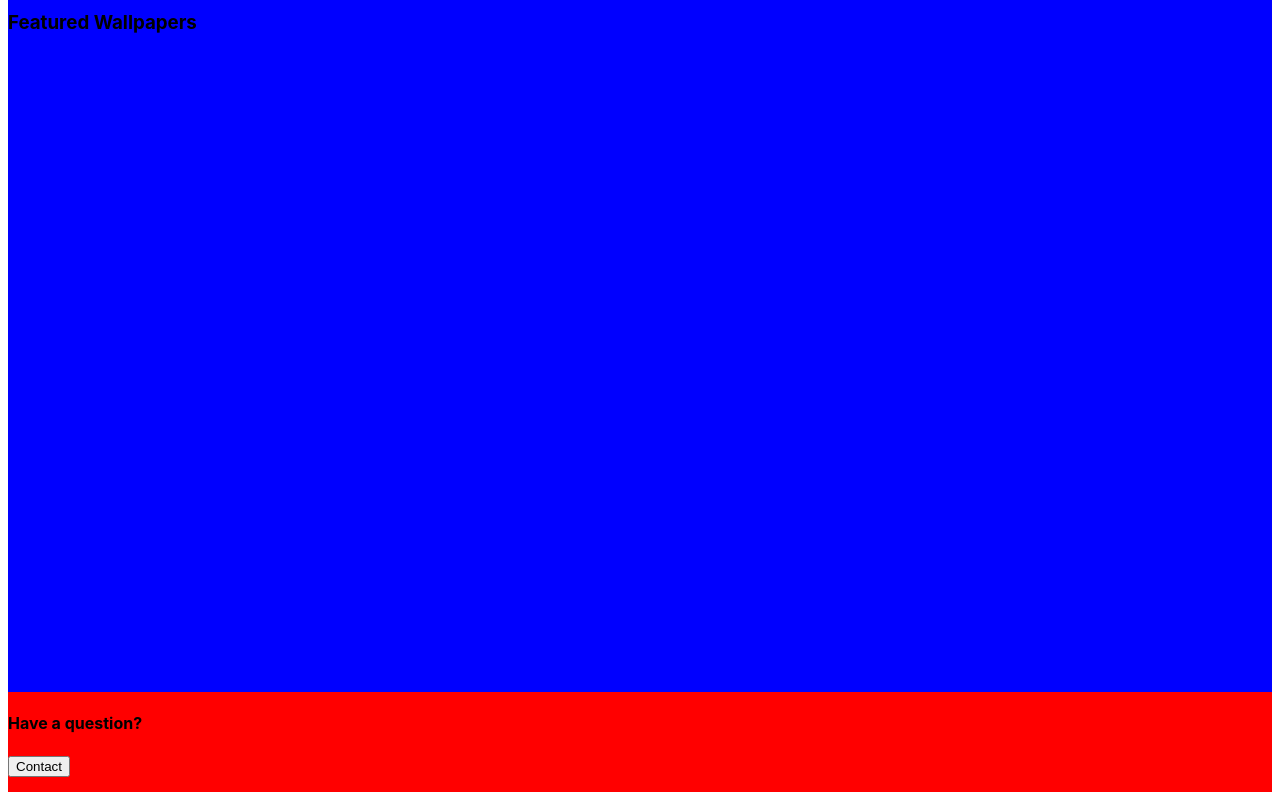
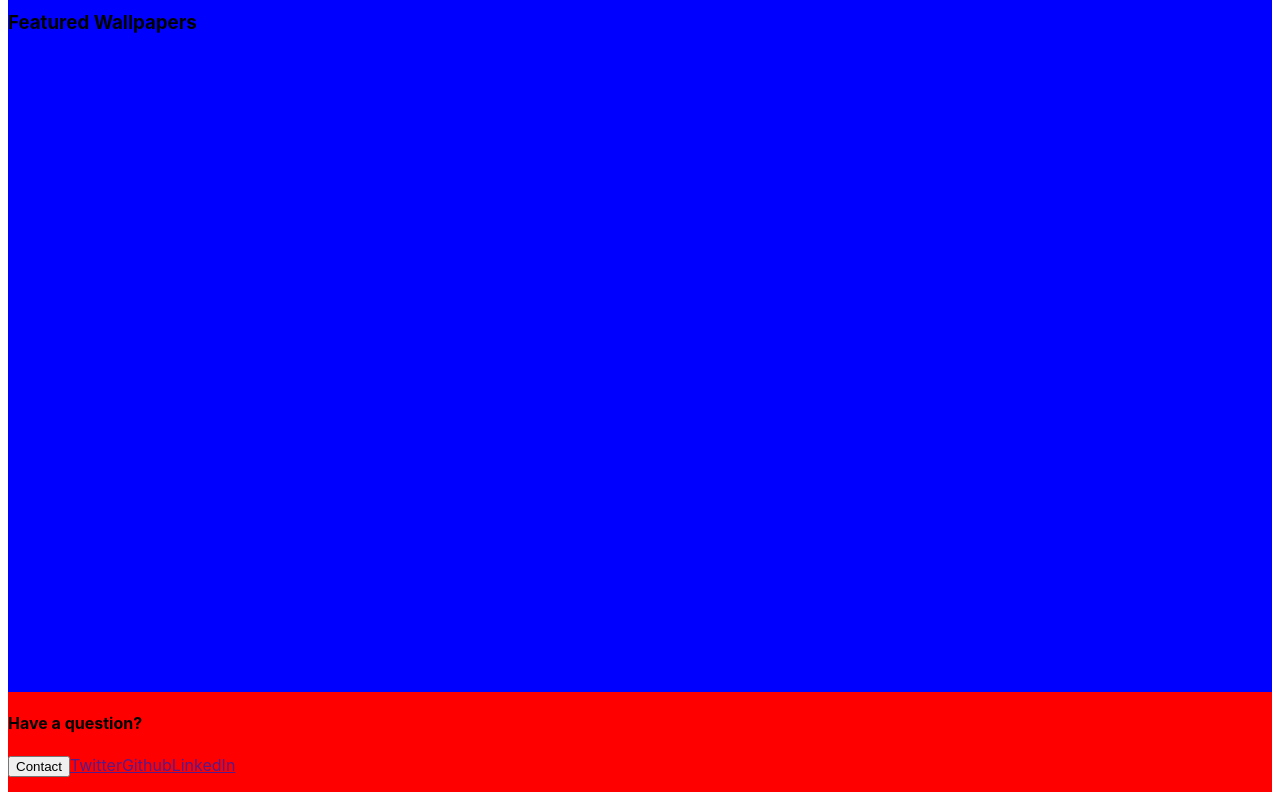
Before and after one commit to DerrickDevelops/wallpaper-website, a React (Vite) app: page / in a window 1280 px wide. Shown: the part 316-1116 px from the top of the page. Built offline with nearby package versions, Linux system fonts and the light colour scheme.

Commit message:
Update Footer.jsx
Added social media list for contacts

```diff
--- a/src/Footer.jsx
+++ b/src/Footer.jsx
@@ -3,6 +3,9 @@ const Footer = () => {
         <footer>
             <h4>Have a question?</h4>
             <button>Contact</button>
+            <a href=''>Twitter</a>
+            <a href=''>Github</a>
+            <a href=''>LinkedIn</a>
         </footer>
     )
 }
```
